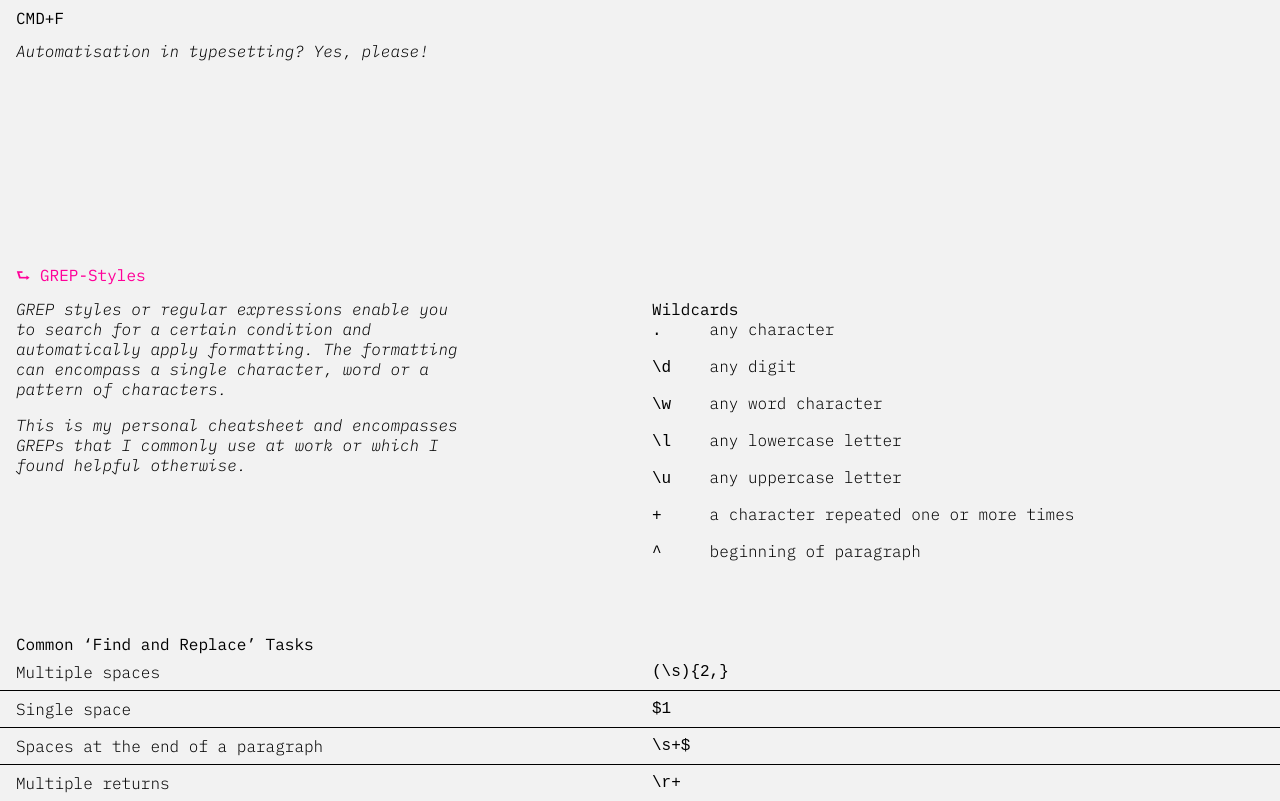
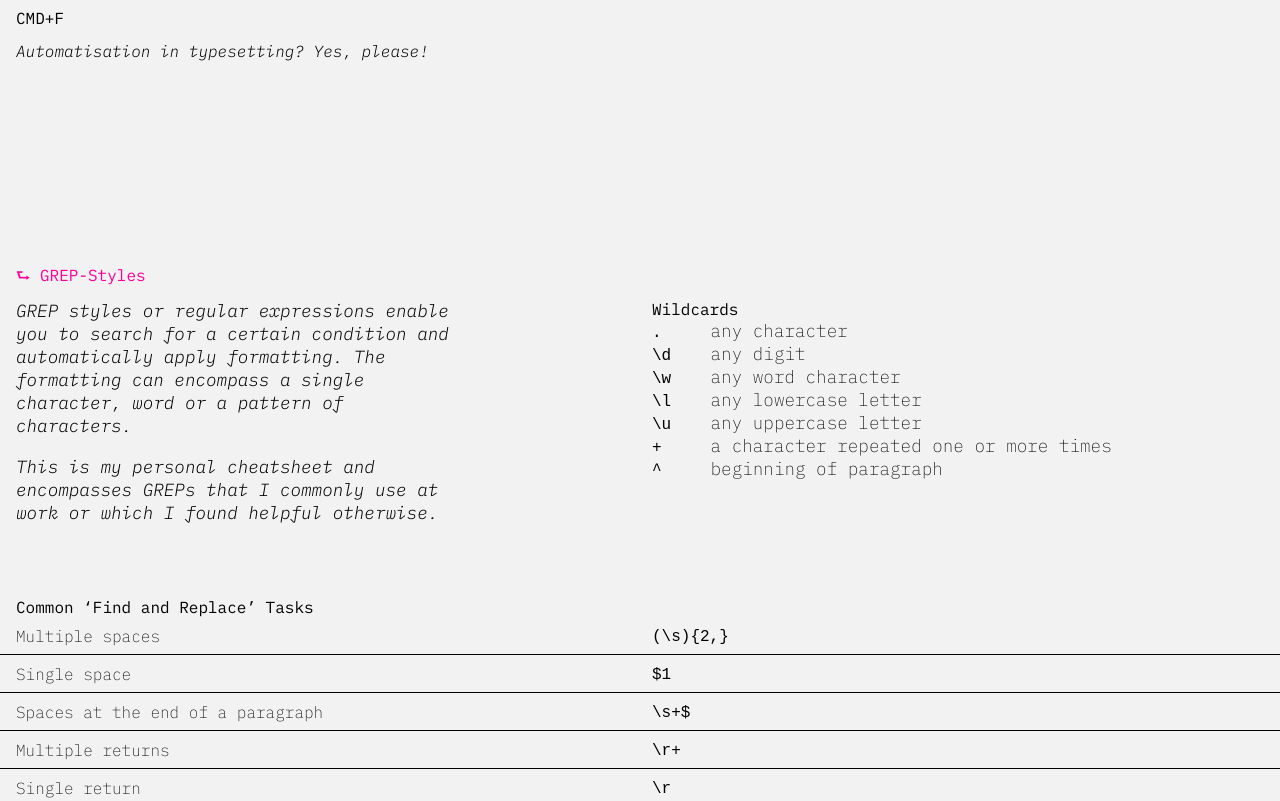
Before and after one commit to norawarschewski/automation-in-typesetting, a plain HTML site: page index.html in a window 1280 px wide. Shown: the top 801 px of the page. Drawn offline with Linux system fonts and the light colour scheme.

Commit message:
fix: typography

```diff
--- a/assets/css/style.css
+++ b/assets/css/style.css
@@ -1,4 +1,4 @@
-@import url('https://fonts.googleapis.com/css2?family=IBM+Plex+Mono:ital,wght@0,300;0,400;1,300&display=swap');
+@import url('https://fonts.googleapis.com/css2?family=IBM+Plex+Mono:ital,wght@0,200;0,300;0,400;1,300&display=swap');
 
 /* =========================================
 -------------------- MAIN -----------------
@@ -77,7 +77,7 @@ h5,
 h6,
 li,
 b {
-    font-weight: 300;
+    font-weight: 200;
     font-style: italic;
 }
 
@@ -104,7 +104,7 @@ header p {
 }
 
 /* =========================================
----------------- PROJECT GRID -------------
+---------------- GREP STYLES -------------
 ========================================= */
 
 .grep-style {
@@ -122,8 +122,8 @@ header p {
     align-self: center;
 }
 
-.code {
-    font-family: monospace;
+.code, .code.grid__5-7 {
+    font-family: inherit!important;
     font-weight: 200;
     align-self: center;
 }
@@ -168,6 +168,10 @@ h3 {
     padding: 0;
 }
 
+.intro p {
+    font-size: 1.1rem;
+}
+
 .grid__1-4 {
     grid-column: 1/4;
 }
@@ -186,10 +190,14 @@ h3 {
 
 .cheatsheet code {
     font-style: normal;
-    font-weight: 300;
+    font-weight: 200;
     width: 3rem;
     text-align: right;
     display: inline-flex;
+}
+
+.cheatsheet p {
+    margin: 0;
 }
 
 /* =========================================
```
